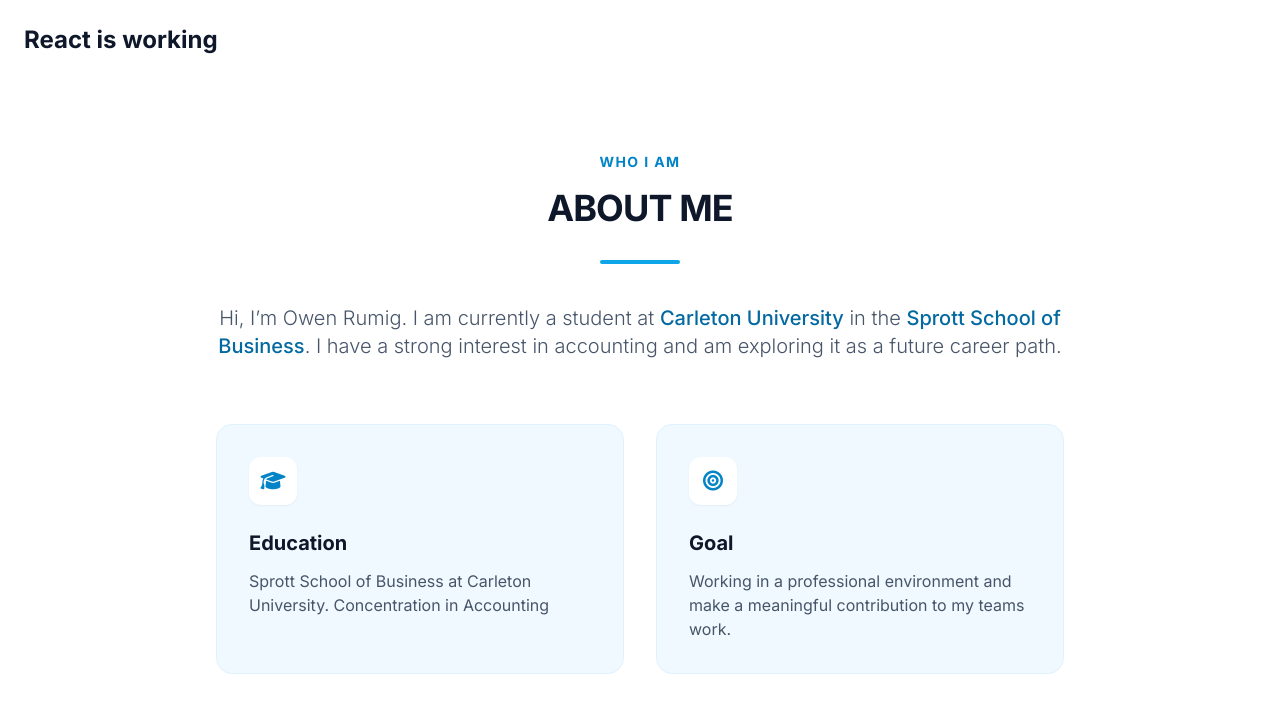
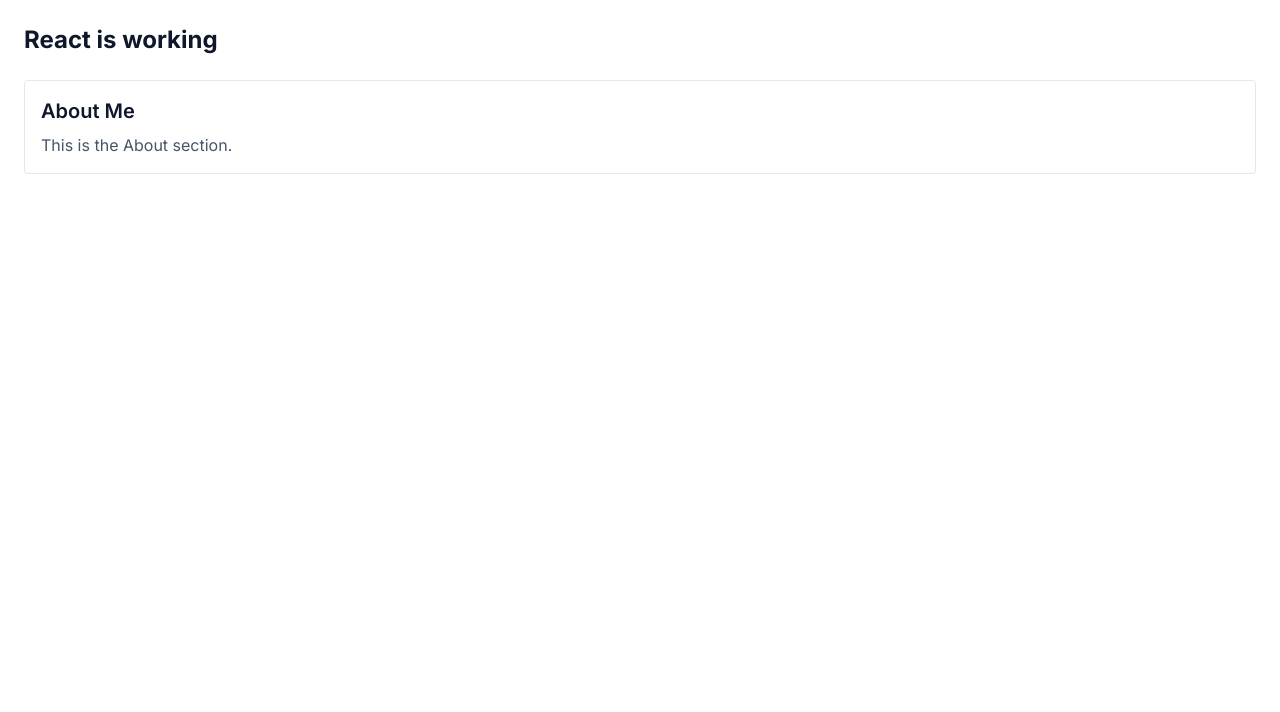
Before and after one commit to owenrumig/Portfolio, a React (Vite) app: page / in a window 1280 px wide. Shown: the top 712 px of the page. Built offline with nearby package versions, Linux system fonts and the light colour scheme.

Commit message:
Update About.tsx

```diff
--- a/src/components/About.tsx
+++ b/src/components/About.tsx
@@ -1,64 +1,10 @@
-import React, { useEffect, useRef, useState } from 'react';
-
-const About: React.FC = () => {
-  const [isVisible, setIsVisible] = useState(false);
-  const sectionRef = useRef<HTMLElement>(null);
-
-  useEffect(() => {
-    const observer = new IntersectionObserver(
-      ([entry]) => {
-        if (entry.isIntersecting) {
-          setIsVisible(true);
-          observer.unobserve(entry.target);
-        }
-      },
-      { threshold: 0.1 }
-    );
-
-    if (sectionRef.current) {
-      observer.observe(sectionRef.current);
-    }
-
-    return () => observer.disconnect();
-  }, []);
-
+export default function About() {
   return (
-    <section id="about" ref={sectionRef} className="py-24 bg-white scroll-mt-20">
-      <div className="max-w-4xl mx-auto px-6">
-        <div className="flex flex-col items-center text-center">
-          <span className={`text-sky-600 font-bold uppercase tracking-widest text-sm mb-4 reveal ${isVisible ? 'active' : ''}`}>Who I Am</span>
-          <h2 className={`text-3xl md:text-4xl font-bold text-slate-900 mb-8 tracking-tight reveal ${isVisible ? 'active delay-100' : ''}`}>
-            ABOUT ME
-          </h2>
-          <div className={`w-20 h-1 bg-sky-500 rounded-full mb-10 reveal ${isVisible ? 'active delay-100' : ''}`} />
-          <p className={`text-lg md:text-xl text-slate-600 leading-relaxed font-light reveal ${isVisible ? 'active delay-200' : ''}`}>
-            Hi, I’m Owen Rumig. I am currently a student at <span className="text-sky-700 font-medium">Carleton University</span> in the <span className="text-sky-700 font-medium">Sprott School of Business</span>. I have a strong interest in accounting and am exploring it as a future career path.
-          </p>
-
-          <div className="grid grid-cols-1 md:grid-cols-2 gap-8 mt-16 w-full text-left">
-            <div className="p-8 rounded-2xl bg-sky-50 border border-sky-100 hover:shadow-md transition-shadow">
-              <div className="w-12 h-12 bg-white rounded-xl flex items-center justify-center text-sky-600 mb-6 shadow-sm">
-                <i className="fa-solid fa-graduation-cap text-xl"></i>
-              </div>
-              <h3 className="text-xl font-bold text-slate-900 mb-3">Education</h3>
-              <p className="text-slate-600">
-                Sprott School of Business at Carleton University. Concentration in Accounting
-              </p>
-            </div>
-            <div className="p-8 rounded-2xl bg-sky-50 border border-sky-100 hover:shadow-md transition-shadow">
-              <div className="w-12 h-12 bg-white rounded-xl flex items-center justify-center text-sky-600 mb-6 shadow-sm">
-                <i className="fa-solid fa-bullseye text-xl"></i>
-              </div>
-              <h3 className="text-xl font-bold text-slate-900 mb-3">Goal</h3>
-              <p className="text-slate-600">
-                Working in a professional environment and make a meaningful contribution to my teams work.
-              </p>
-            </div>
-          </div>
-        </div>
-      </div>
+    <section className="mt-6 p-4 border rounded">
+      <h2 className="text-xl font-semibold">About Me</h2>
+      <p className="mt-2 text-slate-600">
+        This is the About section.
+      </p>
     </section>
   );
-};
-
-export default About;
+}
```
